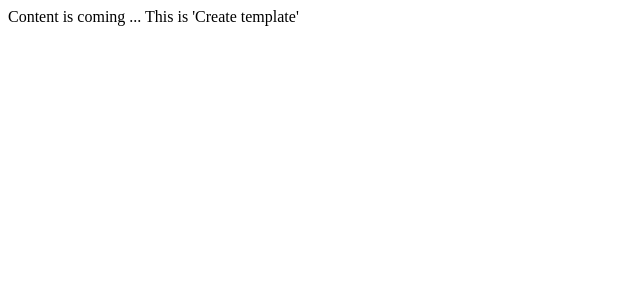
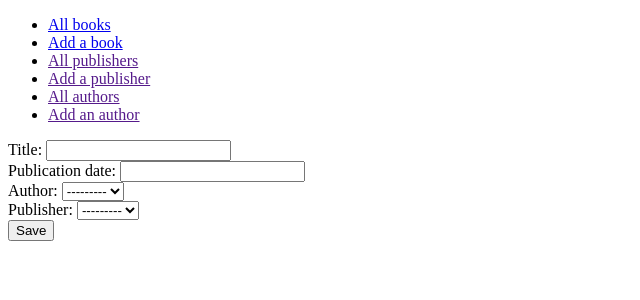
Before and after one commit to liligga/django-books, a Django app: page /create in a window 1280 px wide. Shown: the top 300 px of the page, without its empty margins (0-640 px from the left). Run offline with Django 4.2, Linux system fonts and the light colour scheme; data that the repository does not hold is empty.

Commit message:
Created book cretion form and view

```diff
--- /dev/null
+++ b/bookkeeper/forms.py
@@ -0,0 +1,10 @@
+from django import forms
+from .models import Book
+
+
+class BookForm(forms.ModelForm):
+    class Meta:
+        model = Book
+        fields = (
+            '__all__'
+        )
--- a/bookkeeper/views.py
+++ b/bookkeeper/views.py
@@ -1,28 +1,49 @@
 from django.http import HttpResponse, HttpResponseRedirect, HttpRequest
-from django.shortcuts import get_object_or_404, render
+from django.shortcuts import get_object_or_404, render, redirect
 from django.urls import reverse
 from .models import Publisher, Author, Book
+from .forms import BookForm
 
 
 def book_list(request: HttpRequest):
-    books = Book.objects.all()
-    context = {'books': books}
+    objects = Book.objects.all()
+    context = {
+        'objects': objects,
+        'page_title': 'List of all books'
+    }
     return render(request, 'books/book_list.html', context)
 
 
 def book_detail(request: HttpRequest, book_id: int):
-    book = get_object_or_404(Book, pk=book_id)
-    context = {'book': book}
+    obj = get_object_or_404(Book, pk=book_id)
+    context = {
+        'obj': obj,
+        'page_title': 'Details of a book'
+    }
     return render(request, 'books/book_detail.html', context)
 
 
 def create_book(request: HttpRequest):
-    form = 'FORM'
-    context = {'form': form}
+    form = BookForm()
+    if request.method == 'POST':
+        form = BookForm(request.POST)
+        if form.is_valid():
+            obj = form.save()
+            print("BOOOOOK CREATED", obj.pk)
+            return redirect('book_detail', book_id=obj.pk)
+    context = {
+        'form': form,
+        'page_title': 'Create a book'
+    }
     return render(request, 'books/create_book.html', context)
 
 
 def edit_book(request: HttpRequest, book_id: int):
-    book = get_object_or_404(Book, pk=book_id)
-    context = {'book': book}
+    obj = get_object_or_404(Book, pk=book_id)
+    form = 'FORM'
+    context = {
+        'obj': obj,
+        'form': form,
+        'page_title': 'Edit a book '
+    }
     return render(request, 'books/edit_book.html', context)
--- a/templates/books/create_book.html
+++ b/templates/books/create_book.html
@@ -1,7 +1,11 @@
 {% extends 'index.html' %}
 
-{% block title %} Create a book  {% endblock title %}
+{% block title %} {{page_title}}  {% endblock title %}
 {% block content %}
-    Content is coming ...
-    This is 'Create template'
+    {% if form.errors %}Errors in form{% endif %}
+    <form action="{% url 'create_book' %}" method="POST">
+        {% csrf_token %}
+        {{form.as_div}}
+        <button type="submit">Save</button>
+    </form>
 {% endblock content %}
--- a/templates/index.html
+++ b/templates/index.html
@@ -7,6 +7,7 @@
     <title>{% block title %}{% endblock title %}</title>
 </head>
 <body>
+    {% include 'navbar.html' %}
     {% block content %}{% endblock content %}
     {% block scripts %}{% endblock scripts %}
 </body>
--- a/templates/navbar.html
+++ b/templates/navbar.html
@@ -1,7 +1,7 @@
 <nav>
     <ul>
-        <li><a href="">All books</a></li>
-        <li><a href="">Add a book</a></li>
+        <li><a href="{% url 'book_list' %}">All books</a></li>
+        <li><a href="{% url 'create_book' %}">Add a book</a></li>
         <li><a href="">All publishers</a></li>
         <li><a href="">Add a publisher</a></li>
         <li><a href="">All authors</a></li>
```
Also changed, not shown: templates/books/book_detail.html (+6 -3 lines), templates/books/book_list.html (+11 -3 lines), templates/books/edit_book.html (+7 -3 lines).
